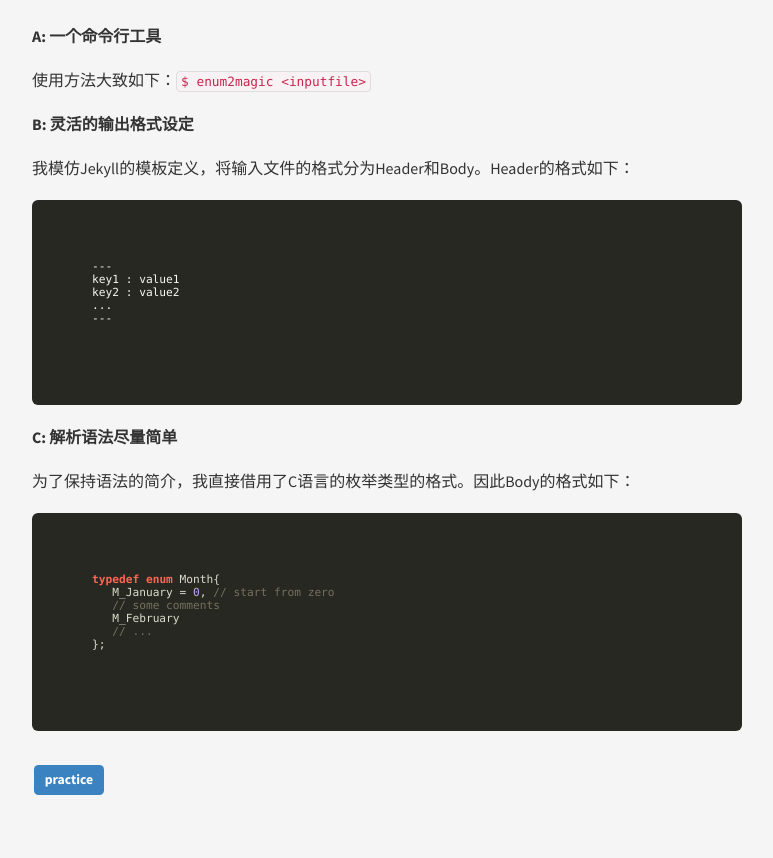
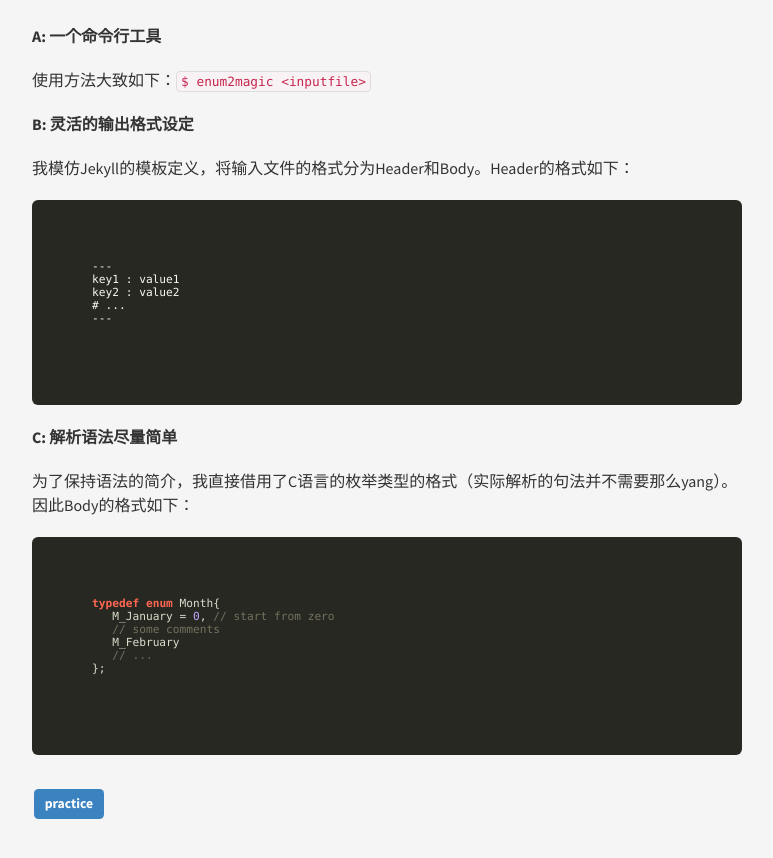
Before and after one commit to JavaCS3/blog, a Jekyll site: the page built from _posts/2015-02-08-enum2magic.md, in a window 1280 px wide and 900 px high, scrolled down 1278 px. Shown: the top 858 px of the window, without its empty margins (253-1026 px from the left). Built offline with Jekyll 4.4.1, drawn with Linux system fonts in a browser that asks for light colours; nearby versions of some CDN libraries; Markdown is read by kramdown in place of the engine named in the settings; comment, search, counter and statistics services are not loaded.

Commit message:
continuing enum2magic

````diff
--- a/_posts/2015-02-08-enum2magic.md
+++ b/_posts/2015-02-08-enum2magic.md
@@ -48,12 +48,12 @@ public static int Mar = 0x02;
 ---
 key1 : value1
 key2 : value2
-...
+# ...
 ---
 ```
 
 #### C: 解析语法尽量简单
-为了保持语法的简介，我直接借用了C语言的枚举类型的格式。因此Body的格式如下：
+为了保持语法的简介，我直接借用了C语言的枚举类型的格式（实际解析的句法并不需要那么yang）。因此Body的格式如下：
 
 ```c
 typedef enum Month{
````
